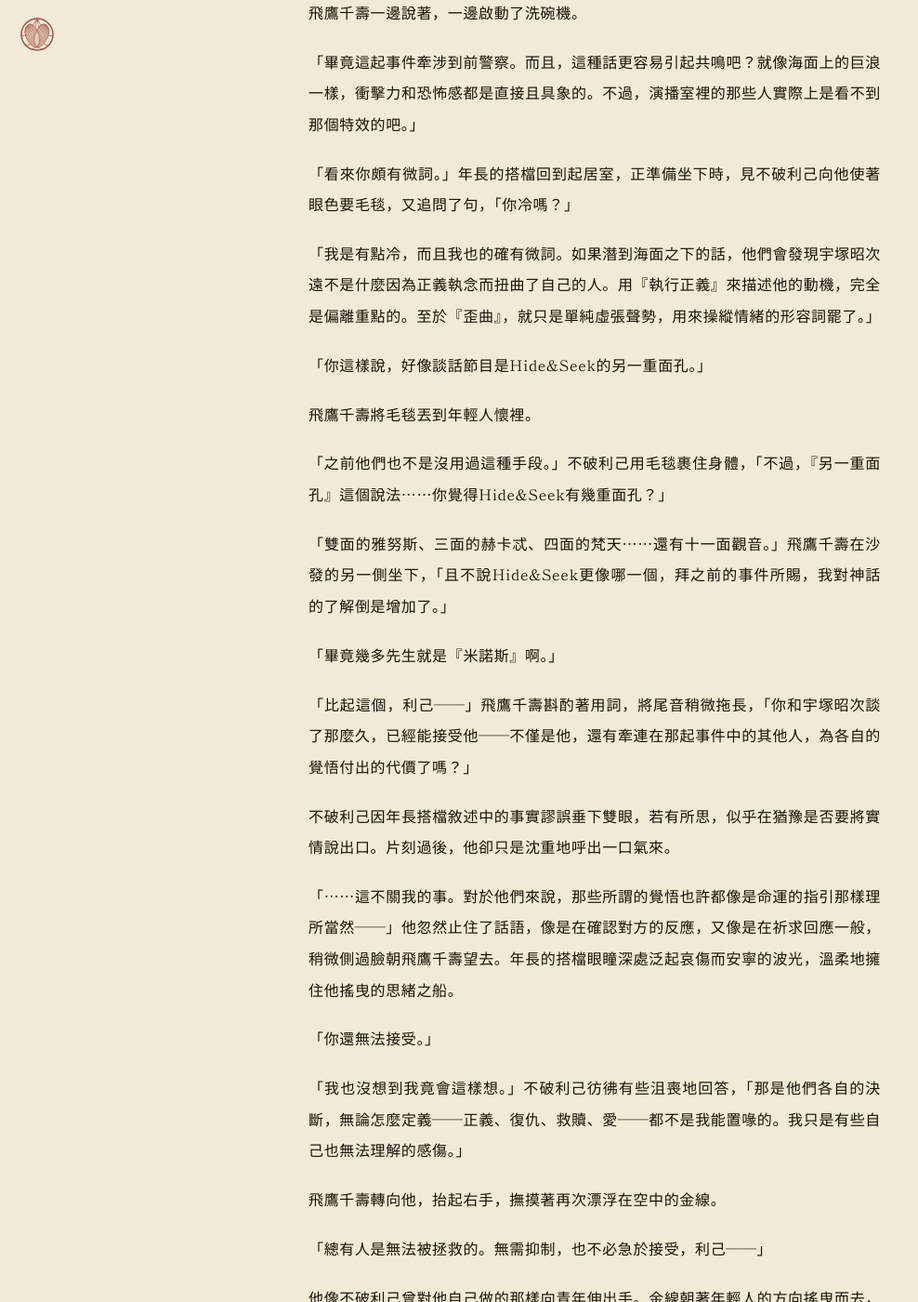
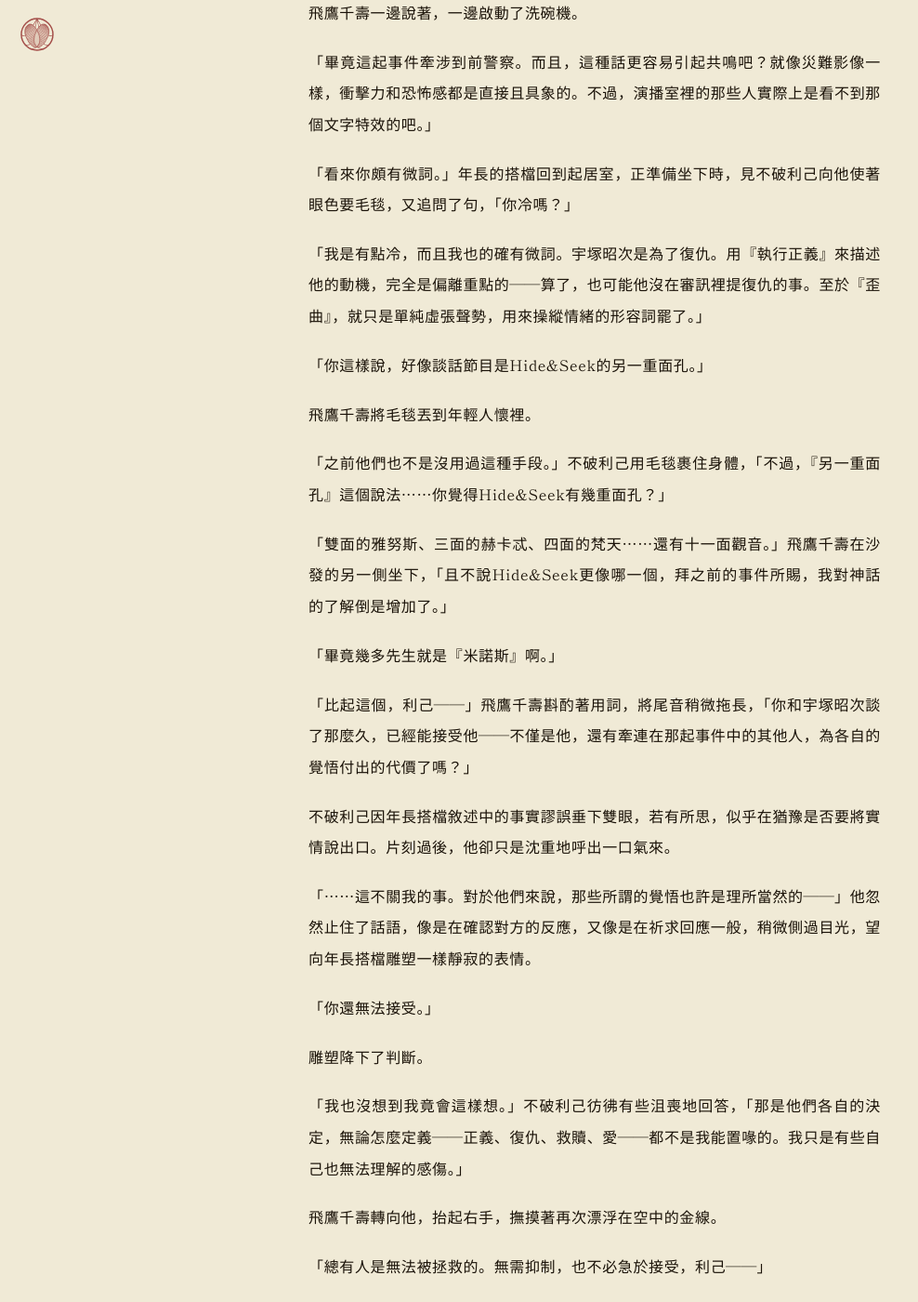
Before and after one commit to AriaYura/eternalnessstudy, a Jekyll site: the page built from posts/yugirinoame.md, in a window 1280 px wide and 1400 px high, scrolled down 5206 px. Shown: the whole window at 93% size, without its empty margins (0-988 px from the left). Built offline with Jekyll 4.4.1, drawn with Linux system fonts in a browser that asks for light colours; some web fonts are replaced.

Commit message:
update t-01-01, yugiri 0717

```diff
--- a/posts/yugirinoame.md
+++ b/posts/yugirinoame.md
@@ -123,11 +123,11 @@ permalink: /posts/yugirinoame/
 
 飛鷹千壽一邊說著，一邊啟動了洗碗機。
 
-「畢竟這起事件牽涉到前警察。而且，這種話更容易引起共鳴吧？就像海面上的巨浪一樣，衝擊力和恐怖感都是直接且具象的。不過，演播室裡的那些人實際上是看不到那個特效的吧。」
+「畢竟這起事件牽涉到前警察。而且，這種話更容易引起共鳴吧？就像災難影像一樣，衝擊力和恐怖感都是直接且具象的。不過，演播室裡的那些人實際上是看不到那個文字特效的吧。」
 
 「看來你頗有微詞。」年長的搭檔回到起居室，正準備坐下時，見不破利己向他使著眼色要毛毯，又追問了句，「你冷嗎？」
 
-「我是有點冷，而且我也的確有微詞。如果潛到海面之下的話，他們會發現宇塚昭次遠不是什麼因為正義執念而扭曲了自己的人。用『執行正義』來描述他的動機，完全是偏離重點的。至於『歪曲』，就只是單純虛張聲勢，用來操縱情緒的形容詞罷了。」
+「我是有點冷，而且我也的確有微詞。宇塚昭次是為了復仇。用『執行正義』來描述他的動機，完全是偏離重點的——算了，也可能他沒在審訊裡提復仇的事。至於『歪曲』，就只是單純虛張聲勢，用來操縱情緒的形容詞罷了。」
 
 「你這樣說，好像談話節目是Hide&Seek的另一重面孔。」
 
@@ -143,11 +143,13 @@ permalink: /posts/yugirinoame/
 
 不破利己因年長搭檔敘述中的事實謬誤垂下雙眼，若有所思，似乎在猶豫是否要將實情說出口。片刻過後，他卻只是沈重地呼出一口氣來。
 
-「⋯⋯這不關我的事。對於他們來說，那些所謂的覺悟也許都像是命運的指引那樣理所當然——」他忽然止住了話語，像是在確認對方的反應，又像是在祈求回應一般，稍微側過臉朝飛鷹千壽望去。年長的搭檔眼瞳深處泛起哀傷而安寧的波光，溫柔地擁住他搖曳的思緒之船。
+「⋯⋯這不關我的事。對於他們來說，那些所謂的覺悟也許是理所當然的——」他忽然止住了話語，像是在確認對方的反應，又像是在祈求回應一般，稍微側過目光，望向年長搭檔雕塑一樣靜寂的表情。
 
 「你還無法接受。」
 
-「我也沒想到我竟會這樣想。」不破利己彷彿有些沮喪地回答，「那是他們各自的決斷，無論怎麼定義——正義、復仇、救贖、愛——都不是我能置喙的。我只是有些自己也無法理解的感傷。」
+雕塑降下了判斷。
+
+「我也沒想到我竟會這樣想。」不破利己彷彿有些沮喪地回答，「那是他們各自的決定，無論怎麼定義——正義、復仇、救贖、愛——都不是我能置喙的。我只是有些自己也無法理解的感傷。」
 
 飛鷹千壽轉向他，抬起右手，撫摸著再次漂浮在空中的金線。
 
```
Also changed, not shown: posts/takeyabunotsuki/t-01.md (+3 -3 lines).
